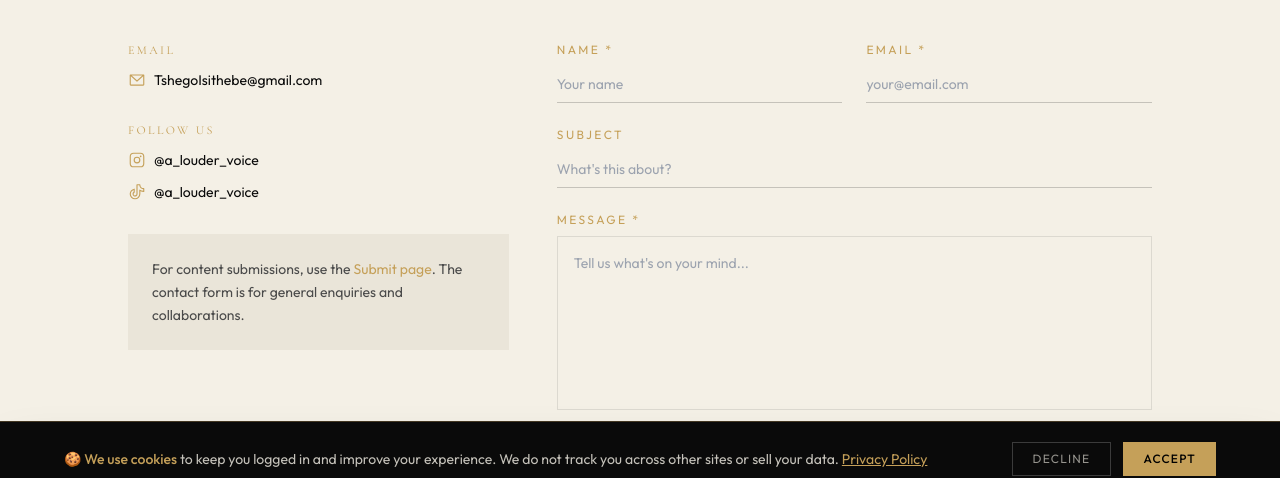
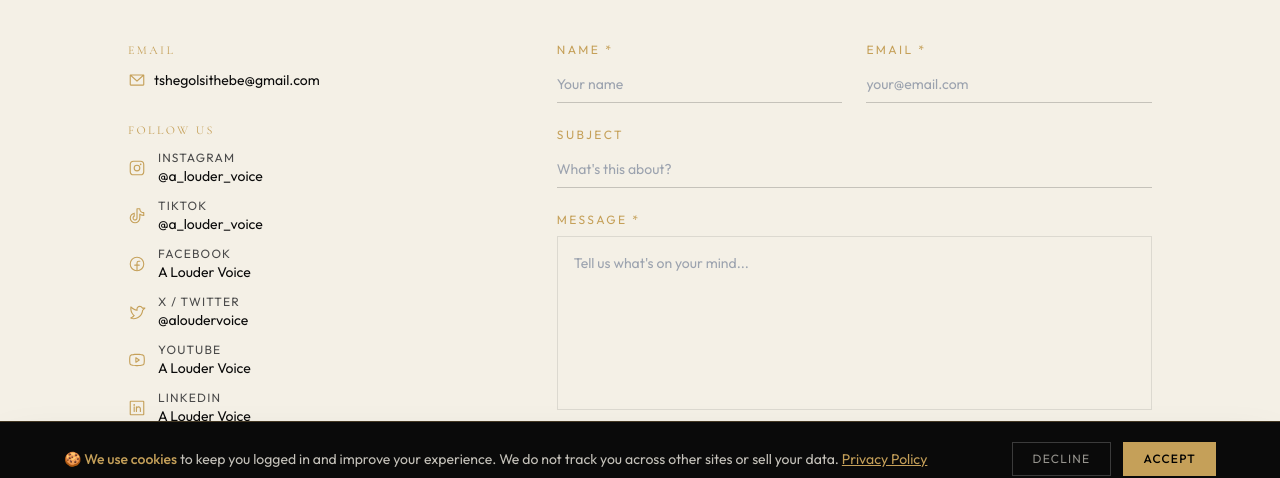
Before and after one commit to mbuso121/a-louder-voice, a React (Vite) app: page /contact in a window 1280 px wide. Shown: the part 304-782 px from the top of the page. Built offline with nearby package versions, Linux system fonts and the light colour scheme; no server answers.

Commit message:
fix: correct email from TshegoIsithebe to tshegolsithebe across all files

```diff
--- a/src/pages/Contact.jsx
+++ b/src/pages/Contact.jsx
@@ -1,7 +1,7 @@
 import { useState } from "react";
 import axios from "axios";
 import { motion } from "framer-motion";
-import { EnvelopeSimple, InstagramLogo, TiktokLogo, CheckCircle } from "@phosphor-icons/react";
+import { EnvelopeSimple, InstagramLogo, TiktokLogo, FacebookLogo, TwitterLogo, YoutubeLogo, LinkedinLogo, CheckCircle } from "@phosphor-icons/react";
 import API from "../lib/api";
 import SEO from "../components/SEO";
 
@@ -56,26 +56,33 @@ export default function Contact() {
 
             <div>
               <h3 className="text-xs uppercase tracking-[0.2em] text-[#C5A059] mb-3">Email</h3>
-              <a href="mailto:TshegoIsithebe@gmail.com"
+              <a href="mailto:tshegolsithebe@gmail.com"
                 className="flex items-center gap-2 text-sm hover:text-[#C5A059] transition">
                 <EnvelopeSimple size={18} className="text-[#C5A059]" />
-                TshegoIsithebe@gmail.com
+                tshegolsithebe@gmail.com
               </a>
             </div>
 
             <div>
               <h3 className="text-xs uppercase tracking-[0.2em] text-[#C5A059] mb-3">Follow Us</h3>
               <div className="flex flex-col gap-3">
-                <a href={INSTAGRAM_URL} target="_blank" rel="noreferrer"
-                  className="flex items-center gap-2 text-sm hover:text-[#C5A059] transition">
-                  <InstagramLogo size={18} className="text-[#C5A059]" />
-                  @a_louder_voice
-                </a>
-                <a href={TIKTOK_URL} target="_blank" rel="noreferrer"
-                  className="flex items-center gap-2 text-sm hover:text-[#C5A059] transition">
-                  <TiktokLogo size={18} className="text-[#C5A059]" />
-                  @a_louder_voice
-                </a>
+                {[
+                  { href: INSTAGRAM_URL, icon: <InstagramLogo size={18} />, handle: "@a_louder_voice", label: "Instagram" },
+                  { href: TIKTOK_URL,    icon: <TiktokLogo size={18} />,    handle: "@a_louder_voice", label: "TikTok" },
+                  { href: "https://www.facebook.com/aloudervoice",           icon: <FacebookLogo size={18} />,  handle: "A Louder Voice",   label: "Facebook" },
+                  { href: "https://twitter.com/aloudervoice",                icon: <TwitterLogo size={18} />,   handle: "@aloudervoice",    label: "X / Twitter" },
+                  { href: "https://www.youtube.com/@aloudervoice",           icon: <YoutubeLogo size={18} />,   handle: "A Louder Voice",   label: "YouTube" },
+                  { href: "https://www.linkedin.com/company/aloudervoice",   icon: <LinkedinLogo size={18} />,  handle: "A Louder Voice",   label: "LinkedIn" },
+                ].map(({ href, icon, handle, label }) => (
+                  <a key={label} href={href} target="_blank" rel="noreferrer"
+                    className="flex items-center gap-3 text-sm hover:text-[#C5A059] transition group">
+                    <span className="text-[#C5A059] group-hover:scale-110 transition">{icon}</span>
+                    <span>
+                      <span className="block text-xs uppercase tracking-widest text-[#4A4A4A]">{label}</span>
+                      <span className="text-sm">{handle}</span>
+                    </span>
+                  </a>
+                ))}
               </div>
             </div>
 
--- a/src/pages/PrivacyPolicy.jsx
+++ b/src/pages/PrivacyPolicy.jsx
@@ -19,7 +19,7 @@ export default function PrivacyPolicy() {
             <section>
               <h2 className="text-xl font-medium text-[#0A0A0A] mb-3">1. Who We Are</h2>
               <p>A Louder Voice ("we", "our", "us") is a South African digital storytelling platform accessible at aloudervoice.co.za. We are committed to protecting your personal information in line with the Protection of Personal Information Act 4 of 2013 (POPIA).</p>
-              <p className="mt-2">Contact: <a href="mailto:TshegoIsithebe@gmail.com" className="text-[#C5A059] hover:underline">TshegoIsithebe@gmail.com</a></p>
+              <p className="mt-2">Contact: <a href="mailto:tshegolsithebe@gmail.com" className="text-[#C5A059] hover:underline">tshegolsithebe@gmail.com</a></p>
             </section>
 
             <section>
@@ -65,7 +65,7 @@ export default function PrivacyPolicy() {
                 <li>Object to the processing of your information</li>
                 <li>Lodge a complaint with the Information Regulator (South Africa)</li>
               </ul>
-              <p className="mt-3">To exercise any of these rights, email us at <a href="mailto:TshegoIsithebe@gmail.com" className="text-[#C5A059] hover:underline">TshegoIsithebe@gmail.com</a></p>
+              <p className="mt-3">To exercise any of these rights, email us at <a href="mailto:tshegolsithebe@gmail.com" className="text-[#C5A059] hover:underline">tshegolsithebe@gmail.com</a></p>
             </section>
 
             <section>
--- a/src/pages/Terms.jsx
+++ b/src/pages/Terms.jsx
@@ -67,7 +67,7 @@ export default function Terms() {
 
             <section>
               <h2 className="text-xl font-medium text-[#0A0A0A] mb-3">8. Termination</h2>
-              <p>We reserve the right to suspend or terminate accounts that violate these terms, without notice. You may delete your account at any time by contacting us at <a href="mailto:TshegoIsithebe@gmail.com" className="text-[#C5A059] hover:underline">TshegoIsithebe@gmail.com</a>.</p>
+              <p>We reserve the right to suspend or terminate accounts that violate these terms, without notice. You may delete your account at any time by contacting us at <a href="mailto:tshegolsithebe@gmail.com" className="text-[#C5A059] hover:underline">tshegolsithebe@gmail.com</a>.</p>
             </section>
 
             <section>
@@ -77,7 +77,7 @@ export default function Terms() {
 
             <section>
               <h2 className="text-xl font-medium text-[#0A0A0A] mb-3">10. Contact</h2>
-              <p>For questions about these terms: <a href="mailto:TshegoIsithebe@gmail.com" className="text-[#C5A059] hover:underline">TshegoIsithebe@gmail.com</a></p>
+              <p>For questions about these terms: <a href="mailto:tshegolsithebe@gmail.com" className="text-[#C5A059] hover:underline">tshegolsithebe@gmail.com</a></p>
             </section>
 
           </div>
```
Also changed, not shown: 1 other file (tests, documents, lock files or other folders).
